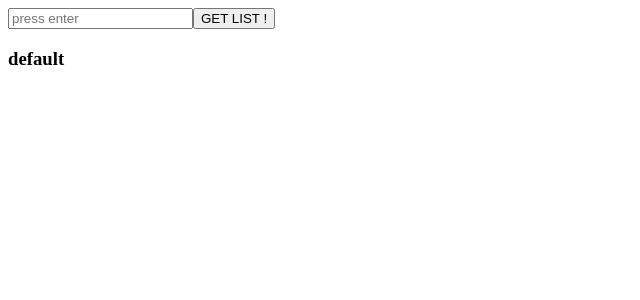
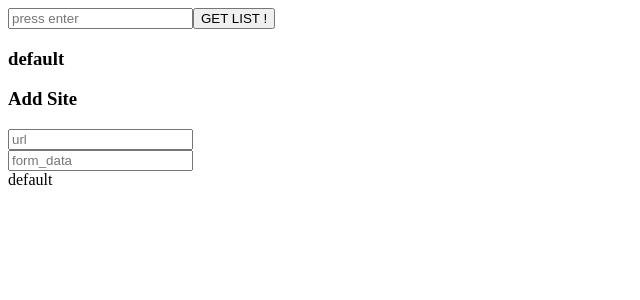
Before and after one commit to junorouse/valid-xss-checker, a React app: page / in a window 1280 px wide. Shown: the top 300 px of the page, without its empty margins (0-640 px from the left). Built offline with nearby package versions, Linux system fonts and the light colour scheme.

Commit message:
Add success style

```diff
--- a/package.json
+++ b/package.json
@@ -32,7 +32,9 @@
     "babel-loader": "^6.2.9",
     "babel-preset-es2015": "^6.18.0",
     "babel-preset-react": "^6.16.0",
+    "css-loader": "^0.26.1",
     "react-hot-loader": "^1.3.1",
+    "style-loader": "^0.13.1",
     "webpack": "^1.14.0",
     "webpack-dev-server": "^1.16.2"
   }
--- /dev/null
+++ b/src/App.css
@@ -0,0 +1,5 @@
+.xssSuccess {
+  background-color: black;
+  color: #0cff00;
+  font-weight: bold;
+}
--- a/src/App.js
+++ b/src/App.js
@@ -1,11 +1,15 @@
 import React from 'react';
 import axios from 'axios';
+import styles from './App.css';
 
 class App extends React.Component {
 
   render() {
     return (
-      <SiteList/>
+      <div>
+        <SiteList/>
+        <AddSite/>
+      </div>
     )
   }
 }
@@ -13,9 +17,37 @@ class App extends React.Component {
 class SiteInfo extends React.Component {
     render() {
         return(
-            <li>{this.props.rId} - {this.props.url}, {this.props.referer}, {this.props.count}, {this.props.creation}, {this.props.latest}</li>
+            <li className={styles[this.props.className]}>{this.props.rId} - {this.props.url}, {this.props.referer}, {this.props.count}, {this.props.creation}, {this.props.latest}</li>
         );
     }
+}
+
+class AddSite extends React.Component {
+
+  constructor(props) {
+    super(props);
+    this.handleAddUrl = this.handleAddUrl.bind(this);
+    this.state = {
+      "addUrl": "default"
+    }
+  }
+
+  render() {
+    return (
+      <div>
+        <h3>Add Site</h3>
+        <input type="text" placeholder="url" onChange={this.handleAddUrl}/><br />
+        <input type="text" placeholder="form_data" /><br />
+        <span>{this.state.addUrl}</span>
+      </div>
+    )
+  }
+
+  handleAddUrl(event) {
+    this.setState({
+      addUrl: event.target.value
+    });
+  }
 }
 
 class SiteList extends React.Component {
@@ -42,8 +74,20 @@ class SiteList extends React.Component {
         <button onClick={this.getList}>GET LIST !</button>
         <h3>{this.state.url}</h3>
         {this.state.responseData.map((r, i) => {
+          let isSuccess = false;
+          let className = "";
+
+          if (r.referer != "nothing" && r.count > 0) {
+            isSuccess = true;
+          }
+
+          if (isSuccess) {
+            className="xssSuccess"
+          }
           return (
-            <SiteInfo rId={r.rId}
+            <SiteInfo
+              className={className}
+              rId={r.rId}
               url={r.url}
               referer={r.referer}
               count={r.count}
--- a/webpack.config.js
+++ b/webpack.config.js
@@ -14,6 +14,10 @@ module.exports = {
                     cacheDirectory: true,
                     presets: ['es2015', 'react']
                 }
+            },
+            {
+              test: /\.css$/,
+              loader: 'style!css-loader?modules&importLoaders=1&localIdentName=[name]__[local]___[hash:base64:5]'
             }
         ]
     }
--- a/webpack.dev.config.js
+++ b/webpack.dev.config.js
@@ -39,6 +39,10 @@ module.exports = {
           presets: ['es2015', 'react']
           })],
         exclude: /node_modules/,
+      },
+      {
+        test: /\.css$/,
+        loader: 'style!css-loader?modules&importLoaders=1&localIdentName=[name]__[local]___[hash:base64:5]'
       }
     ]
   }
```
